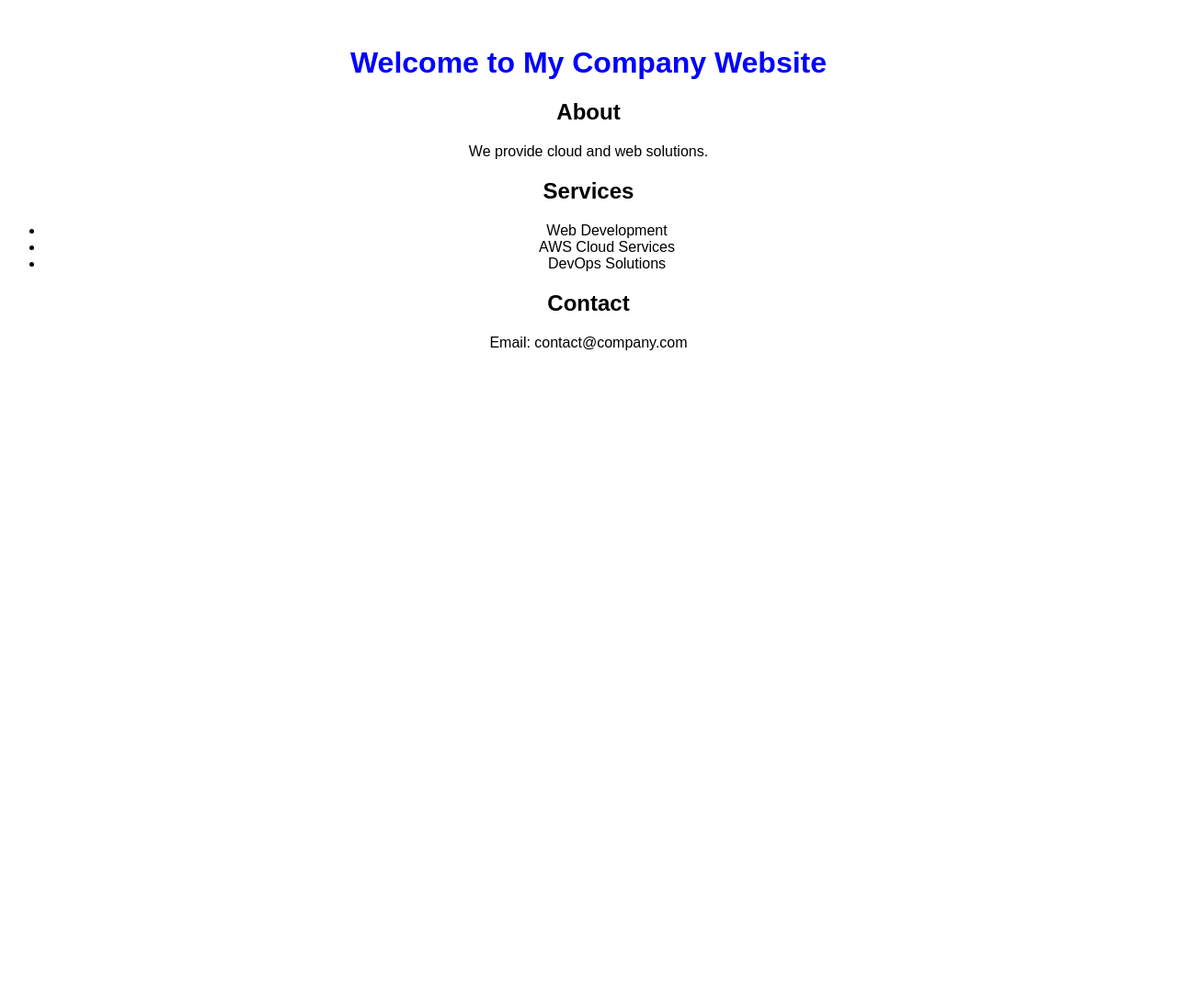
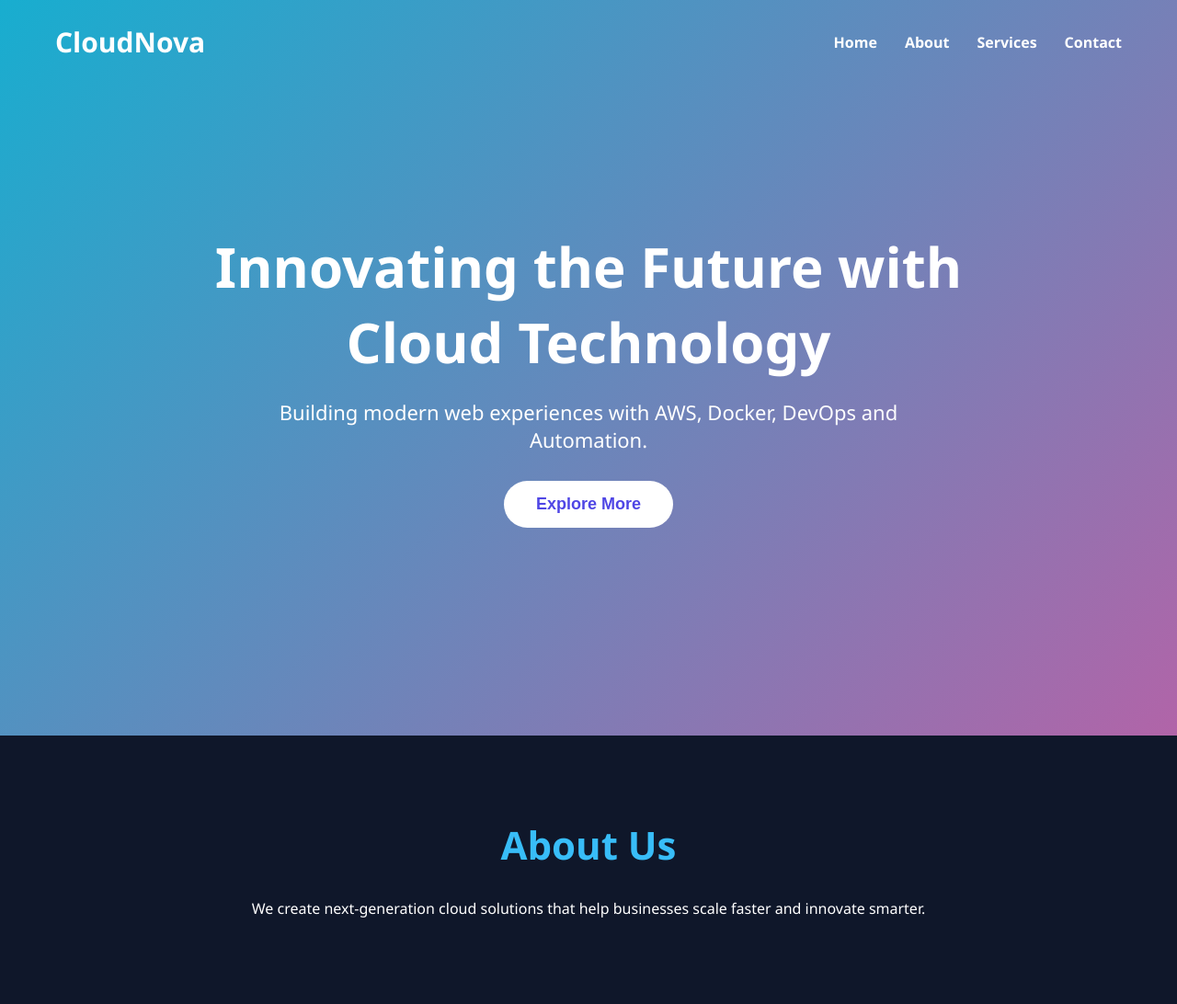
Before and after one commit to dilli8642/task12, a plain HTML site: page index.html in a window 1280 px wide. Shown: the top 1092 px of the page at 92% size. Before the commit the page ends 800 px from the top, so only its background shows below. Drawn offline with Linux system fonts and the light colour scheme.

Commit message:
Added modern animated website

```diff
--- a/index.html
+++ b/index.html
@@ -1,32 +1,79 @@
 <!DOCTYPE html>
-<html>
+<html lang="en">
 <head>
-    <title>Company Website</title>
+    <meta charset="UTF-8">
+    <title>CloudNova Solutions</title>
     <link rel="stylesheet" href="style.css">
 </head>
 <body>
 
-<h1>Welcome to My Company Website</h1>
+<div class="particles"></div>
 
-<section>
-    <h2>About</h2>
-    <p>We provide cloud and web solutions.</p>
+<header>
+    <nav>
+        <div class="logo">CloudNova</div>
+        <ul>
+            <li><a href="#home">Home</a></li>
+            <li><a href="#about">About</a></li>
+            <li><a href="#services">Services</a></li>
+            <li><a href="#contact">Contact</a></li>
+        </ul>
+    </nav>
+
+    <div class="hero" id="home">
+        <h1>Innovating the Future with Cloud Technology</h1>
+        <p>Building modern web experiences with AWS, Docker, DevOps and Automation.</p>
+        <button>Explore More</button>
+    </div>
+</header>
+
+<section id="about">
+    <h2>About Us</h2>
+    <p>
+        We create next-generation cloud solutions that help businesses
+        scale faster and innovate smarter.
+    </p>
 </section>
 
-<section>
-    <h2>Services</h2>
-    <ul>
-        <li>Web Development</li>
-        <li>AWS Cloud Services</li>
-        <li>DevOps Solutions</li>
-    </ul>
+<section id="services">
+    <h2>Our Services</h2>
+
+    <div class="cards">
+
+        <div class="card">
+            <h3>☁ AWS Cloud</h3>
+            <p>Secure and scalable cloud deployments.</p>
+        </div>
+
+        <div class="card">
+            <h3>🐳 Docker</h3>
+            <p>Containerized application deployment.</p>
+        </div>
+
+        <div class="card">
+            <h3>⚙ DevOps</h3>
+            <p>CI/CD and automation solutions.</p>
+        </div>
+
+        <div class="card">
+            <h3>🌐 Web Development</h3>
+            <p>Modern responsive websites and apps.</p>
+        </div>
+
+    </div>
 </section>
 
-<section>
-    <h2>Contact</h2>
-    <p>Email: contact@company.com</p>
+<section id="contact">
+    <h2>Contact Us</h2>
+    <p>Email: cloudnova@gmail.com</p>
+    <p>Phone: +91 9876543210</p>
 </section>
 
+<footer>
+    <p>© 2026 CloudNova Solutions</p>
+</footer>
+
 <script src="script.js"></script>
+
 </body>
 </html>
--- a/script.js
+++ b/script.js
@@ -1 +1,7 @@
-console.log("Website Loaded");
+document.querySelector("button").addEventListener("click", () => {
+    document.getElementById("about").scrollIntoView({
+        behavior: "smooth"
+    });
+});
+
+console.log("CloudNova Website Loaded");
--- a/style.css
+++ b/style.css
@@ -1,9 +1,183 @@
+*{
+    margin:0;
+    padding:0;
+    box-sizing:border-box;
+    scroll-behavior:smooth;
+}
+
 body{
-    font-family: Arial;
+    font-family:'Segoe UI',sans-serif;
+    background:#0f172a;
+    color:white;
+    overflow-x:hidden;
+}
+
+header{
+    height:100vh;
+    background:linear-gradient(
+        135deg,
+        #4f46e5,
+        #06b6d4,
+        #ec4899
+    );
+    background-size:300% 300%;
+    animation:gradientMove 10s ease infinite;
+}
+
+@keyframes gradientMove{
+    0%{background-position:0% 50%;}
+    50%{background-position:100% 50%;}
+    100%{background-position:0% 50%;}
+}
+
+nav{
+    display:flex;
+    justify-content:space-between;
+    padding:25px 60px;
+    align-items:center;
+}
+
+.logo{
+    font-size:30px;
+    font-weight:bold;
+}
+
+nav ul{
+    display:flex;
+    list-style:none;
+}
+
+nav ul li{
+    margin-left:30px;
+}
+
+nav ul li a{
+    color:white;
+    text-decoration:none;
+    font-weight:bold;
+    transition:.3s;
+}
+
+nav ul li a:hover{
+    color:yellow;
+}
+
+.hero{
+    height:80vh;
+    display:flex;
+    flex-direction:column;
+    justify-content:center;
+    align-items:center;
     text-align:center;
+    padding:20px;
+}
+
+.hero h1{
+    font-size:60px;
+    max-width:900px;
+    animation:slideDown 1.5s ease;
+}
+
+.hero p{
+    margin-top:20px;
+    font-size:22px;
+    max-width:700px;
+}
+
+.hero button{
+    margin-top:30px;
+    padding:15px 35px;
+    border:none;
+    border-radius:50px;
+    background:#fff;
+    color:#4f46e5;
+    font-size:18px;
+    font-weight:bold;
+    cursor:pointer;
+    transition:.4s;
+}
+
+.hero button:hover{
+    transform:scale(1.1);
+}
+
+@keyframes slideDown{
+    from{
+        opacity:0;
+        transform:translateY(-80px);
+    }
+    to{
+        opacity:1;
+        transform:translateY(0);
+    }
+}
+
+section{
+    padding:90px 10%;
+    text-align:center;
+}
+
+section h2{
+    font-size:42px;
+    margin-bottom:30px;
+    color:#38bdf8;
+}
+
+.cards{
+    display:grid;
+    grid-template-columns:repeat(auto-fit,minmax(250px,1fr));
+    gap:30px;
     margin-top:50px;
 }
 
-h1{
-    color:blue;
+.card{
+    background:rgba(255,255,255,0.08);
+    backdrop-filter:blur(10px);
+    border-radius:20px;
+    padding:30px;
+    transition:.5s;
+    box-shadow:0 10px 25px rgba(0,0,0,.3);
 }
+
+.card:hover{
+    transform:translateY(-15px);
+    background:linear-gradient(
+        135deg,
+        #8b5cf6,
+        #06b6d4
+    );
+}
+
+.card h3{
+    margin-bottom:15px;
+}
+
+#contact{
+    background:#111827;
+}
+
+footer{
+    text-align:center;
+    padding:20px;
+    background:black;
+}
+
+.particles{
+    position:fixed;
+    width:100%;
+    height:100%;
+    z-index:-1;
+    background:
+    radial-gradient(circle,#38bdf8 2px,transparent 2px);
+    background-size:50px 50px;
+    animation:moveParticles 20s linear infinite;
+}
+
+@keyframes moveParticles{
+    from{
+        transform:translateY(0);
+    }
+    to{
+        transform:translateY(-100px);
+    }
+}
```
